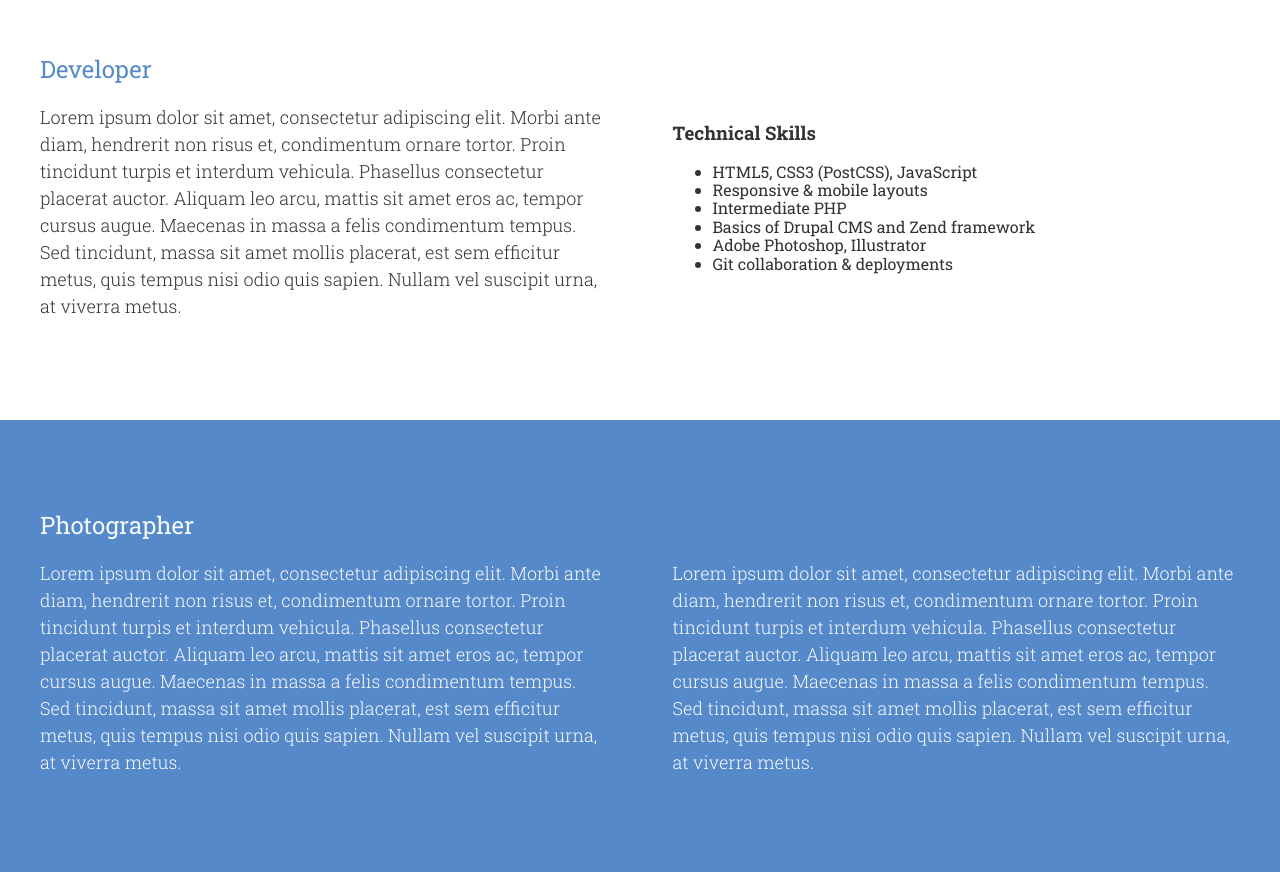
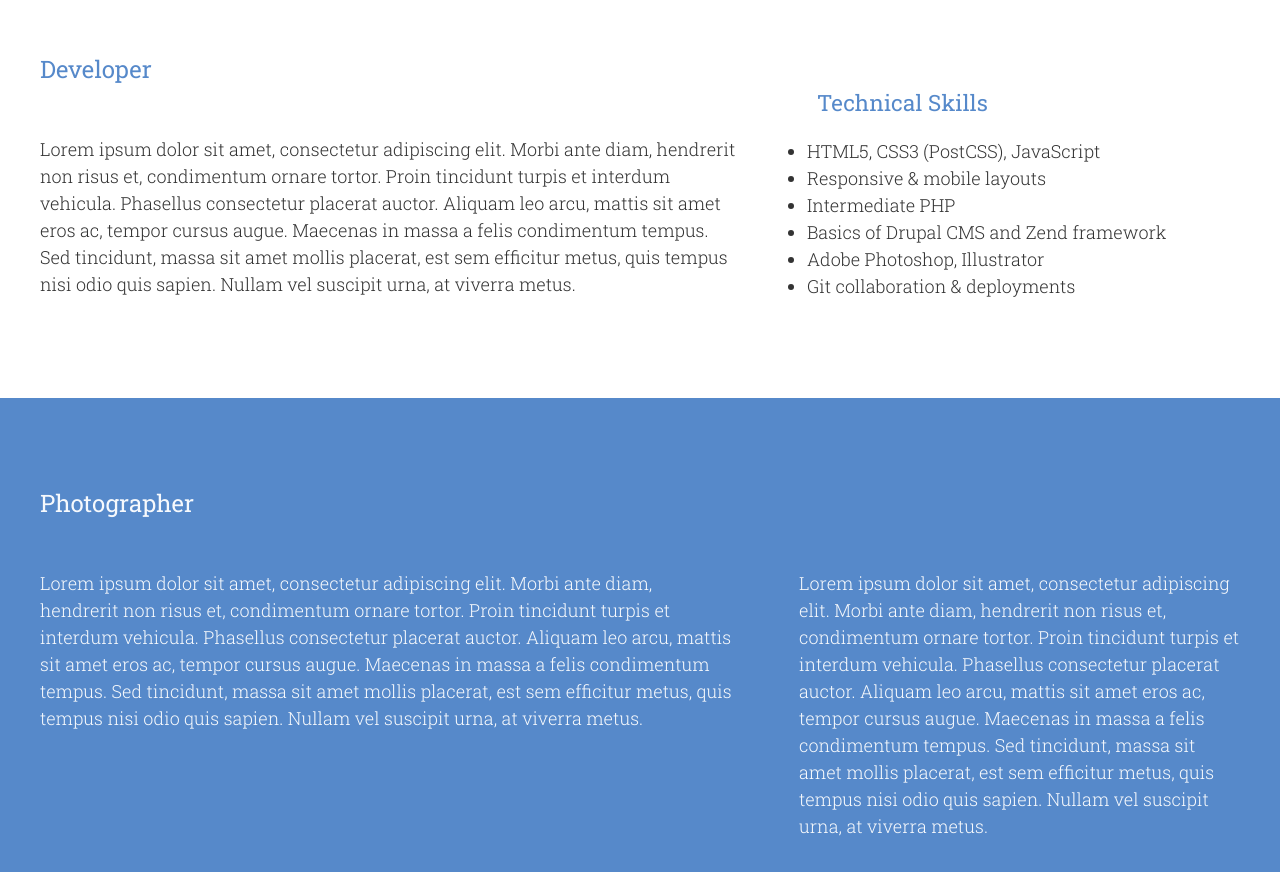
Before and after one commit to kotur43/personal-website, a website: page app/index.html in a window 1280 px wide. Shown: the part 960-1832 px from the top of the page. Drawn offline with Linux system fonts and the light colour scheme.

Commit message:
Improved site styling.

```diff
--- a/app/assets/scripts/modules/StickyHeader.js
+++ b/app/assets/scripts/modules/StickyHeader.js
@@ -5,7 +5,7 @@ import smoothScroll from 'jquery-smooth-scroll';
 class StickyHeader {
 	constructor() {
 		this.siteHeader = $(".site-header");
-		this.headerTriggerElement = $(".hello__trigger");
+		this.headerTriggerElement = $(".hello__title");
 		this.createHeaderWaypoint();
 		this.pageSections = $(".page-section");
 		this.headerLinks = $(".primary-nav a");
@@ -28,7 +28,8 @@ class StickyHeader {
 				} else {
 					that.siteHeader.removeClass("site-header--dark");
 				}
-			}
+			},
+				offset: "25%"
 		});
 	}
 
--- a/app/assets/styles/modules/_page-section.css
+++ b/app/assets/styles/modules/_page-section.css
@@ -1,5 +1,9 @@
 .page-section {
-	padding: 4.5rem 0;
+	padding: 3rem 0;
+
+	@mixin atMedium {
+		padding: 4.5rem 0;
+	}
 
 	&--blue {
 		color: $white;
--- a/app/assets/styles/modules/_row.css
+++ b/app/assets/styles/modules/_row.css
@@ -33,11 +33,31 @@
 		margin-bottom: 1rem;
 	}
 
+
+	&--pull-up-row {
+
+		@mixin atMedium {
+			margin-top: -68px;
+		}
+	}
+
 	@mixin atMedium {
 
-		&__6 {
+		&__medium-6 {
 			float: left;
 			width: 50%;
 		}
+
+		&__medium-6-smaller {
+			float: left;
+			width: 40%;
+		}
+
+		&__medium-6-larger {
+			float: left;
+			width: 60%
+		}
 	}
+
+
 }
--- /dev/null
+++ b/app/assets/styles/modules/_section-list.css
@@ -0,0 +1,28 @@
+.section-list {
+
+	&__title {
+		color: $skyBlue;
+		font-weight: 400;
+		font-size: 1.4rem;
+		text-align: center;
+
+		@mixin atMedium {
+			padding-left: 30px;
+			text-align: left;
+		}
+
+	}
+
+	ul {
+		padding-left: 20px;
+	}
+
+	li {
+		line-height: 1.5;
+		font-weight: 300;
+
+		@mixin atMedium {
+			font-size: 1.125rem;
+		}
+	}
+}
--- a/app/assets/styles/modules/_section-title.css
+++ b/app/assets/styles/modules/_section-title.css
@@ -2,6 +2,7 @@
 	text-align: center;
 	color: $skyBlue;
 	font-weight: 400;
+	padding-bottom: 2rem;
 
 	@mixin atMedium {
 		text-align: left;
--- a/app/assets/styles/styles.css
+++ b/app/assets/styles/styles.css
@@ -13,3 +13,4 @@
 @import "modules/_site-header";
 @import "modules/_sprite";
 @import "modules/_primary-nav";
+@import "modules/_section-list";
--- a/app/index.html
+++ b/app/index.html
@@ -40,7 +40,6 @@
 	      <img srcset="assets/images/hello--mobile.jpg 650w, assets/images/hello--mobile-hi-dpi.jpg 1300w" alt="Corfu castle" class="hello__image">
 
     	</picture>
-    	<p class="hello__trigger">Trigger</p>
     	<div class="hello__text-content">
     		<div class="wrapper">
 	    		<h2 class="hello__title">Welcome</h2>
@@ -55,12 +54,14 @@
 		<div class="wrapper">
 			<h2  class="section-title">Developer</h2>
 
-			<div class="row row--gutters">
-				<div class="row__6">
+			<div class="row row--gutters-small">
+				<div class="row__medium-6-larger">
 					<p>Lorem ipsum dolor sit amet, consectetur adipiscing elit. Morbi ante diam, hendrerit non risus et, condimentum ornare tortor. Proin tincidunt turpis et interdum vehicula. Phasellus consectetur placerat auctor. Aliquam leo arcu, mattis sit amet eros ac, tempor cursus augue. Maecenas in massa a felis condimentum tempus. Sed tincidunt, massa sit amet mollis placerat, est sem efficitur metus, quis tempus nisi odio quis sapien. Nullam vel suscipit urna, at viverra metus.</p>
 				</div>
-				<div class="row__6">
-					<h3>Technical Skills</h3>
+				<div class="row__medium-6-smaller row--pull-up-row">
+					<div class="section-list">
+						<h3 class="section-list__title">
+					Technical Skills</h3>
 						<ul>
 							<li>HTML5, CSS3 (PostCSS), JavaScript</li>
 							<li>Responsive &amp; mobile layouts</li>
@@ -73,6 +74,7 @@
 				</div>
 			</div>
 		</div>
+	</div>
 
 	<div id="photographer" class="page-section page-section--blue generic-content-container" data-matching-link="#photographer-link">
 
@@ -81,10 +83,10 @@
 			<h2 class="section-title section-title--white">Photographer</h2>
 
 			<div class="row row--gutters">
-				<div class="row__6">
+				<div class="row__medium-6-larger">
 					<p>Lorem ipsum dolor sit amet, consectetur adipiscing elit. Morbi ante diam, hendrerit non risus et, condimentum ornare tortor. Proin tincidunt turpis et interdum vehicula. Phasellus consectetur placerat auctor. Aliquam leo arcu, mattis sit amet eros ac, tempor cursus augue. Maecenas in massa a felis condimentum tempus. Sed tincidunt, massa sit amet mollis placerat, est sem efficitur metus, quis tempus nisi odio quis sapien. Nullam vel suscipit urna, at viverra metus.</p>
 				</div>
-				<div class="row__6">
+				<div class="row__medium-6-smaller">
 					<p>Lorem ipsum dolor sit amet, consectetur adipiscing elit. Morbi ante diam, hendrerit non risus et, condimentum ornare tortor. Proin tincidunt turpis et interdum vehicula. Phasellus consectetur placerat auctor. Aliquam leo arcu, mattis sit amet eros ac, tempor cursus augue. Maecenas in massa a felis condimentum tempus. Sed tincidunt, massa sit amet mollis placerat, est sem efficitur metus, quis tempus nisi odio quis sapien. Nullam vel suscipit urna, at viverra metus.</p>
 				</div>
 			</div>
@@ -98,11 +100,13 @@
 			<h2 class="section-title">About</h2>
 
 			<div class="row row--gutters">
-				<div class="row__6">
+				<div class="row__medium-6-larger">
 					<p>Lorem ipsum dolor sit amet, consectetur adipiscing elit. Morbi ante diam, hendrerit non risus et, condimentum ornare tortor. Proin tincidunt turpis et interdum vehicula. Phasellus consectetur placerat auctor. Aliquam leo arcu, mattis sit amet eros ac, tempor cursus augue. Maecenas in massa a felis condimentum tempus. Sed tincidunt, massa sit amet mollis placerat, est sem efficitur metus, quis tempus nisi odio quis sapien. Nullam vel suscipit urna, at viverra metus.</p>
 				</div>
-				<div class="row__6">
+				<div class="row__medium-6-smaller">
+					<div class="wrapper">
 						<img src="assets/images/me.jpg">
+					</div>
 				</div>
 			</div>
 		</div>
--- a/app/temp/styles/styles.css
+++ b/app/temp/styles/styles.css
@@ -518,17 +518,6 @@ img {
 	}
 	}
 
-.hello__trigger {
-		position: absolute;
-		top: 24%;
-		-webkit-transform: translateY(-50%);
-		        transform: translateY(-50%);
-		left: 0;
-		width: 100%;
-		z-index: 5;
-		color: transparent;
-	}
-
 .wrapper {
 	padding-left: 18px;
 	padding-right: 18px;
@@ -606,15 +595,39 @@ img {
 
 @media (min-width: 800px){
 
-		.row__6 {
+.row--pull-up-row {
+			margin-top: -68px
+	}
+	}
+
+@media (min-width: 800px){
+
+		.row__medium-6 {
 			float: left;
 			width: 50%;
+		}
+
+		.row__medium-6-smaller {
+			float: left;
+			width: 40%;
+		}
+
+		.row__medium-6-larger {
+			float: left;
+			width: 60%
 		}
 	}
 
 .page-section {
-	padding: 4.5rem 0;
+	padding: 3rem 0;
 }
+
+@media (min-width: 800px){
+
+.page-section {
+		padding: 4.5rem 0
+}
+	}
 
 .page-section--blue {
 		color: rgba(255,255,255,.95);
@@ -625,6 +638,7 @@ img {
 	text-align: center;
 	color: #5689ca;
 	font-weight: 400;
+	padding-bottom: 2rem;
 }
 
 @media (min-width: 800px){
@@ -936,3 +950,36 @@ img {
 			color: yellow;
 			}
 	}
+
+.section-list__title {
+		color: #5689ca;
+		font-weight: 400;
+		font-size: 1.4rem;
+		text-align: center;
+
+	}
+
+@media (min-width: 800px){
+
+.section-list__title {
+			padding-left: 30px;
+			text-align: left
+
+	}
+	}
+
+.section-list ul {
+		padding-left: 20px;
+	}
+
+.section-list li {
+		line-height: 1.5;
+		font-weight: 300;
+	}
+
+@media (min-width: 800px){
+
+.section-list li {
+			font-size: 1.125rem
+	}
+	}
```
Also changed, not shown: app/assets/styles/modules/_hello.css (+0 -10 lines), app/temp/scripts/App.js. Lines whose indentation alone changed are shown as unchanged.
